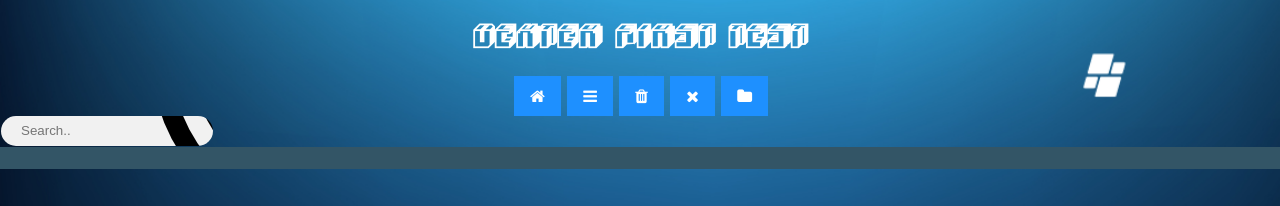
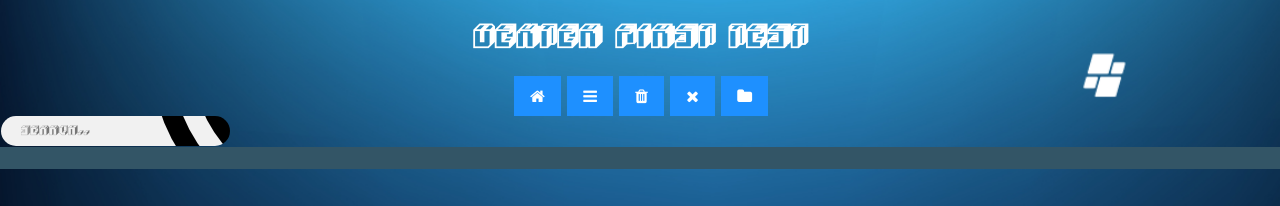
Before and after one commit to XDexter007/dexter_1ts, a plain HTML site: page index.html in a window 1280 px wide. Shown: the top 206 px of the page. Drawn offline with Linux system fonts and the light colour scheme.

Commit message:
Update index.html

```diff
--- a/index.html
+++ b/index.html
@@ -8,6 +8,9 @@
    <link rel="stylesheet" href="https://cdnjs.cloudflare.com/ajax/libs/font-awesome/4.7.0/css/font-awesome.min.css">
    <link href='BLOCKED_.TTF' rel='stylesheet'>
   <style>
+	  *{
+      font-family: 'blocked';
+	  }
     body {
       margin: 0;
       font-family: blocked;
```
